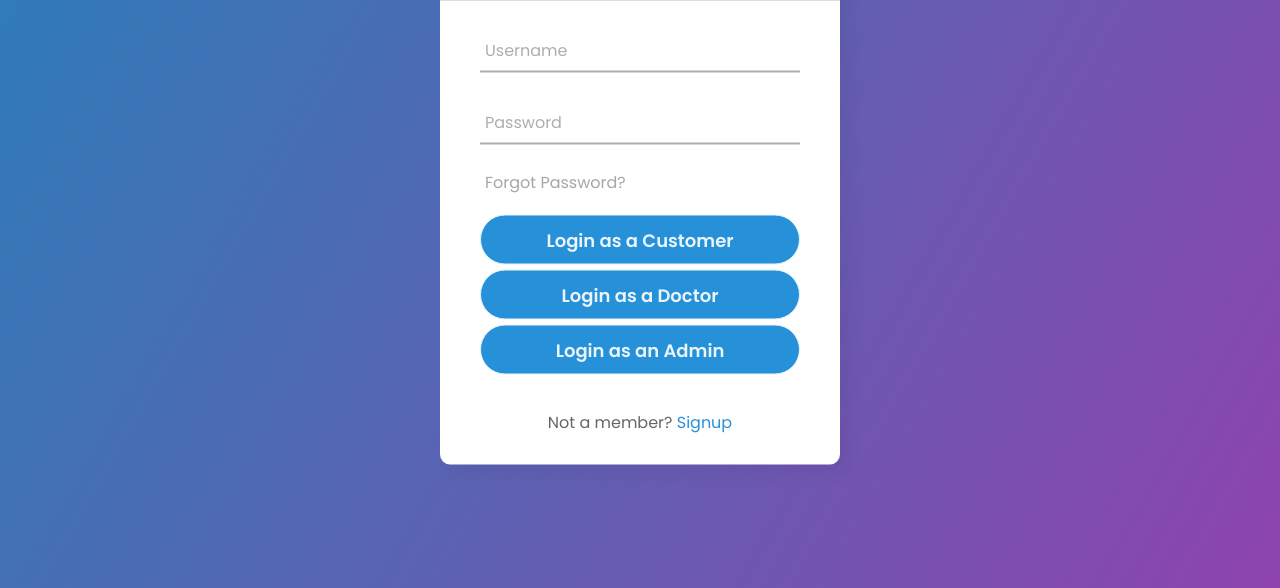
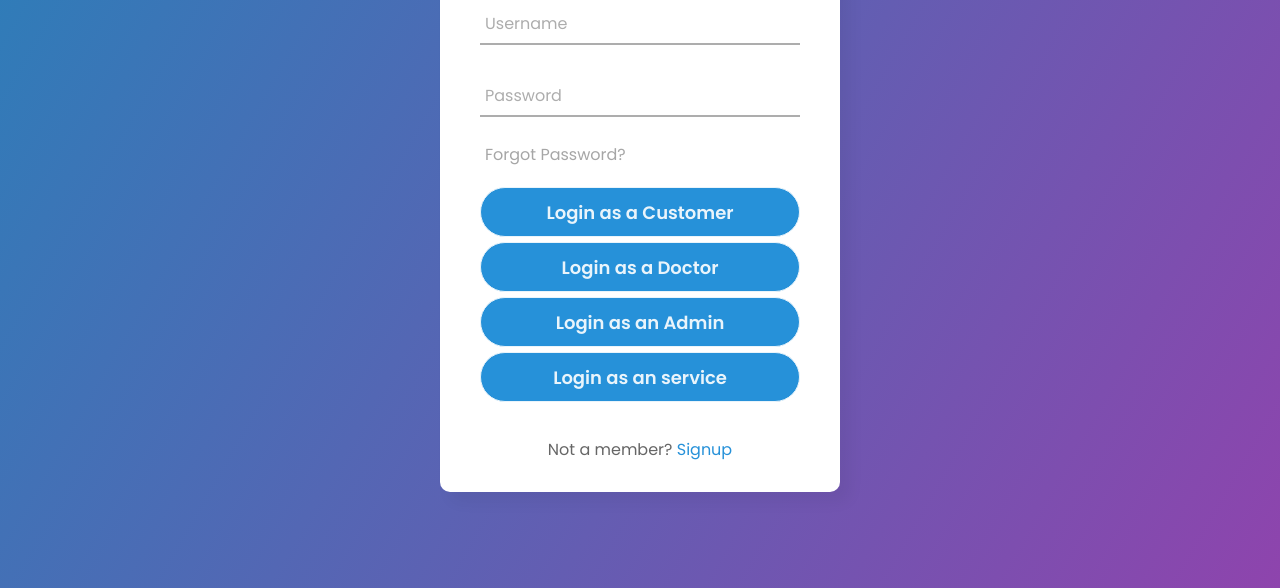
Before and after one commit to PasanJass/LoginHTML, a plain HTML site: page index.html in a window 1280 px wide. Shown: the part 212-800 px from the top of the page. Drawn offline with Linux system fonts and the light colour scheme.

Commit message:
second commit

```diff
--- a/index.html
+++ b/index.html
@@ -25,6 +25,8 @@
         <input type="submit" value="Login as a Customer">
         <input type="submit" value="Login as a Doctor">
         <input type="submit" value="Login as an Admin">
+        <input type="submit" value="Login as an service">
+
 
         <div class="signup_link">
           Not a member? <a href="#">Signup</a>
```
